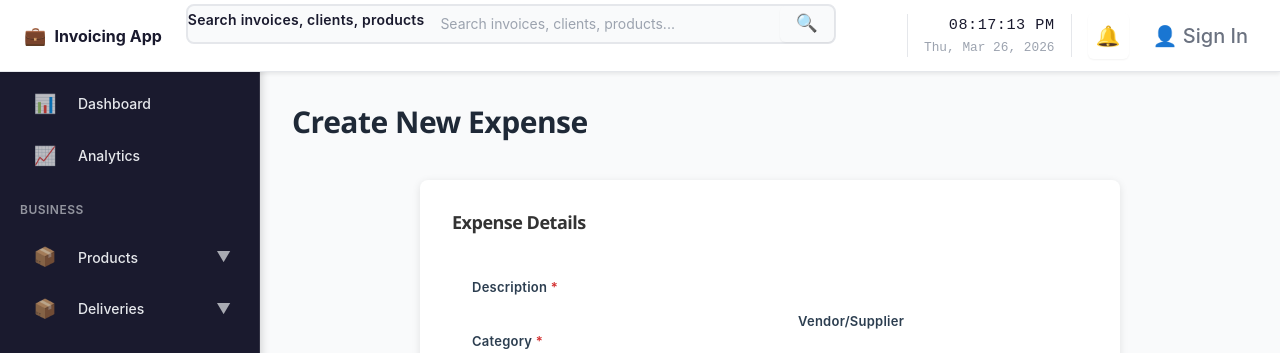
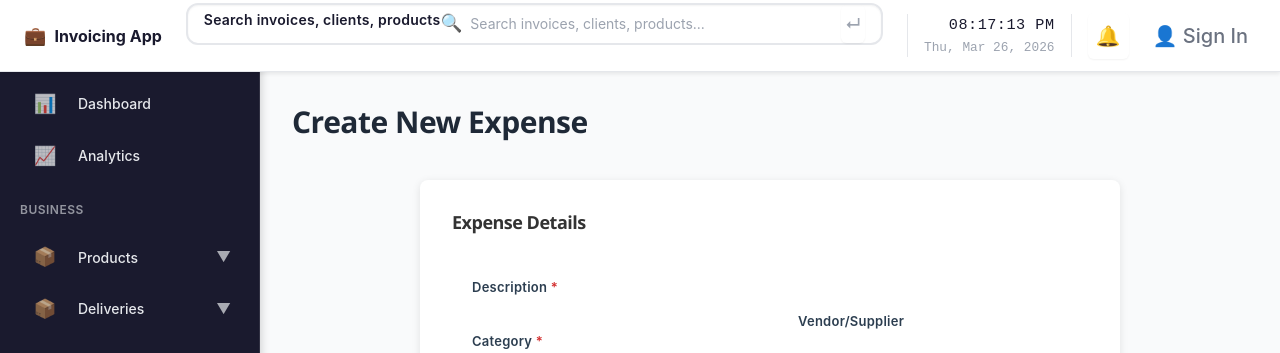
Before and after one commit to Varence-kiiru/Django_invoice_hub_master, a Django app: template templates/11_expenses/expenses_form.html in a window 1280 px wide. Shown: the top 353 px of the page. Run offline with Django 4.2, Linux system fonts and the light colour scheme; the template is opened without the code that fills it: values that come from a table or form of the project are taken from there, others are empty; data comes from the database, SQL or seed files in the repository; parts of the project's set-up code (start-up, migrations or seed data) failed here and were passed over.

Commit message:
style(navbar): improve search bar formatting and styling
- Enhanced search input styling with better padding and typography
- Added search icon inside the input field for better UX
- Improved focus states with refined shadow effects
- Better visual hierarchy and spacing
- Added submit icon (Enter) button styling
- Enhanced dark theme support for search bar
- Better responsive width management
- Improved accessibility with proper aria labels
- Added subtle inset shadow for depth

```diff
--- a/static/css/components/navbar.css
+++ b/static/css/components/navbar.css
@@ -40,60 +40,91 @@
 /* Search Form */
 .navbar-search {
   flex: 1;
-  max-width: 650px;
-  min-width: 200px;
+  max-width: 700px;
+  min-width: 240px;
   display: flex;
   align-items: center;
   gap: 0;
-  background: var(--color-bg-light);
+  background: var(--color-white);
   border: 2px solid var(--color-border);
-  border-radius: var(--radius-lg);
-  padding: 0;
-  height: 40px;
+  border-radius: var(--radius-xl);
+  padding: 0 var(--spacing-md);
+  height: 42px;
   transition: all var(--transition-base);
+  box-shadow: inset 0 1px 2px rgba(0, 0, 0, 0.05);
 }
 
 .navbar-search:focus-within {
   border-color: var(--color-primary);
-  box-shadow: 0 0 0 3px rgba(212, 175, 55, 0.1);
+  box-shadow: inset 0 1px 2px rgba(0, 0, 0, 0.05), 0 0 0 4px rgba(212, 175, 55, 0.12);
+  background: var(--color-white);
+}
+
+.search-icon {
+  display: flex;
+  align-items: center;
+  justify-content: center;
+  font-size: 1.1rem;
+  color: var(--color-text-muted);
+  flex-shrink: 0;
+  margin-right: var(--spacing-sm);
+}
+
+.navbar-search:focus-within .search-icon {
+  color: var(--color-primary);
 }
 
 .navbar-search input {
   flex: 1;
   border: none;
   background: transparent;
-  padding: 0 var(--spacing-md);
+  padding: 0;
   font-size: var(--font-size-sm);
+  font-weight: 500;
   color: var(--color-text-primary);
   height: 100%;
   outline: none;
+  font-family: -apple-system, BlinkMacSystemFont, 'Segoe UI', Roboto, 'Helvetica Neue', Arial, sans-serif;
 }
 
 .navbar-search input::placeholder {
   color: var(--color-text-muted);
+  font-weight: 400;
 }
 
-.search-btn {
+.navbar-search input::-webkit-search-cancel-button {
+  display: none;
+}
+
+.search-submit {
   background: transparent;
   border: none;
   cursor: pointer;
-  padding: 0 var(--spacing-md);
-  font-size: 1.1rem;
-  color: var(--color-text-secondary);
-  transition: color var(--transition-base);
+  padding: 0 var(--spacing-xs);
+  font-size: 0.95rem;
+  color: var(--color-text-muted);
+  transition: all var(--transition-base);
   height: 100%;
   display: flex;
   align-items: center;
+  justify-content: center;
   flex-shrink: 0;
+  border-radius: var(--radius-md);
+  margin-left: var(--spacing-xs);
 }
 
-.search-btn:hover {
+.search-submit:hover {
   color: var(--color-primary);
-  background: rgba(212, 175, 55, 0.05);
+  background: rgba(212, 175, 55, 0.08);
 }
 
-.search-btn:active {
-  background: rgba(212, 175, 55, 0.1);
+.search-submit:active {
+  background: rgba(212, 175, 55, 0.15);
+}
+
+.search-submit-icon {
+  font-size: 1rem;
+  line-height: 1;
 }
 
 /* Navbar Actions (Right side) */
@@ -383,7 +414,7 @@
 /* Responsive */
 @media (max-width: 1024px) {
   .navbar-search {
-    max-width: 400px;
+    max-width: 450px;
   }
 
   .brand-text {
@@ -462,11 +493,41 @@
 [data-theme="dark"] .navbar-search {
   background: var(--color-bg-light);
   border-color: var(--color-border);
-  color: var(--color-text-primary);
+  box-shadow: inset 0 1px 2px rgba(0, 0, 0, 0.2);
+}
+
+[data-theme="dark"] .navbar-search:focus-within {
+  border-color: var(--color-primary);
+  box-shadow: inset 0 1px 2px rgba(0, 0, 0, 0.2), 0 0 0 4px rgba(212, 175, 55, 0.2);
 }
 
 [data-theme="dark"] .navbar-search input {
   color: var(--color-text-primary);
+}
+
+[data-theme="dark"] .navbar-search input::placeholder {
+  color: var(--color-text-secondary);
+}
+
+[data-theme="dark"] .search-icon {
+  color: var(--color-text-secondary);
+}
+
+[data-theme="dark"] .navbar-search:focus-within .search-icon {
+  color: var(--color-primary);
+}
+
+[data-theme="dark"] .search-submit {
+  color: var(--color-text-secondary);
+}
+
+[data-theme="dark"] .search-submit:hover {
+  color: var(--color-primary);
+  background: rgba(212, 175, 55, 0.12);
+}
+
+[data-theme="dark"] .search-submit:active {
+  background: rgba(212, 175, 55, 0.2);
 }
 
 [data-theme="dark"] .notification-panel {
--- a/templates/1_base/navbar.html
+++ b/templates/1_base/navbar.html
@@ -18,8 +18,11 @@
     <!-- Search -->
     <form class="navbar-search" role="search" method="get" action="{% url 'invoices:list' %}">
       <label for="global-search" class="sr-only">Search invoices, clients, products</label>
-      <input id="global-search" type="search" name="q" placeholder="Search invoices, clients, products..." aria-label="Search" />
-      <button type="submit" class="search-btn" aria-label="Search">🔍</button>
+      <span class="search-icon" aria-hidden="true">🔍</span>
+      <input id="global-search" type="search" name="q" placeholder="Search invoices, clients, products..." aria-label="Search" autocomplete="off" />
+      <button type="submit" class="search-submit" aria-label="Submit search">
+        <span class="search-submit-icon">↵</span>
+      </button>
     </form>
 
     <!-- Actions -->
```
